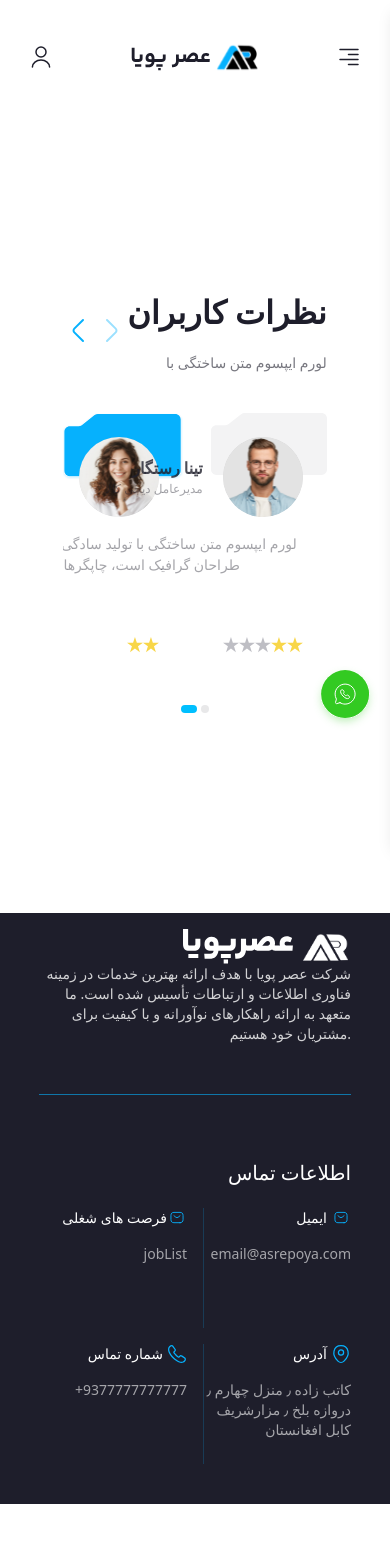
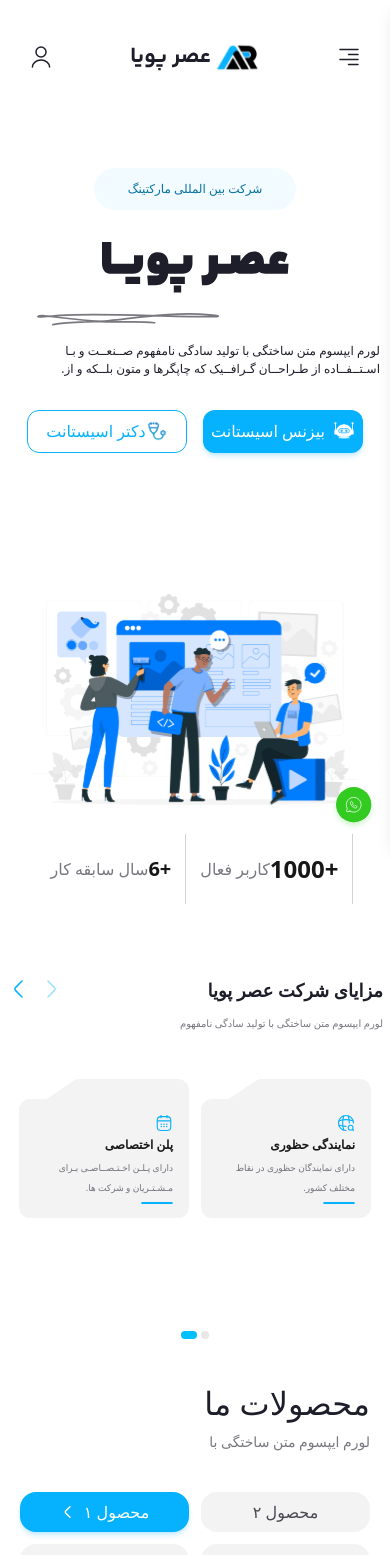
Before and after one commit to hussainsarwari/asre-poya-s, a Next.js app: page / in a window 390 px wide. Shown: the top 1555 px of the page. Before the commit the page ends 1504 px from the top, so only its background shows below. Built offline with nearby package versions, Linux system fonts and the light colour scheme.

Commit message:
fix: home page
home page responsive finished

```diff
--- a/app/home_components/section1.jsx
+++ b/app/home_components/section1.jsx
@@ -1,55 +1,80 @@
 "use client";
 import Image from "next/image";
-import bg_img from "@/public/icons/home/IMG_98241.svg"
-import Headphone from "@/public/icons/home/Headphone.svg"
-import whatsappwhite from "@/public/icons/home/whatsapp.svg"
+import bg_img from "@/public/icons/home/IMG_98241.svg";
+import Headphone from "@/public/icons/home/Headphone.svg";
+import whatsappwhite from "@/public/icons/home/whatsapp.svg";
 import { useLanguage } from "../provider/languageProvider";
-import asrepoya from "@/public/icons/home/asrepoya.svg"
-import vector from "@/public/icons/home/vector2.svg"
-import business_assistant from "@/public/icons/home/business_log.svg"
-import doctor_assistant from "@/public/icons/home/doctor_assistant.svg"
+import asrepoya from "@/public/icons/home/asrepoya.svg";
+import vector from "@/public/icons/home/vector2.svg";
+import business_assistant from "@/public/icons/home/business_log.svg";
+import doctor_assistant from "@/public/icons/home/doctor_assistant.svg";
 export default function section1() {
   const { t } = useLanguage();
   return (
     <div className="flex flex-col-reverse items-center mx-auto lg:flex-row lg:h-[550px] ">
       {/* section 1 */}
       <div className="">
-
-        <Image src={bg_img} alt="background image" className="md:w-[616px] w-[376px] lg:w-full"/>
+        <Image
+          src={bg_img}
+          alt="background image"
+          className="md:w-[616px] w-[366px] lg:w-full"
+        />
         {/* description box */}
         <div className="bg-[#1E1E2B] hidden lg:flex w-[619px] h-[91px] py-7 px-10 rounded-2xl  flex-row-reverse items-center ">
           <div className="flex flex-row-reverse items-center justify-center ">
             <Image src={Headphone} alt="Headphone" width={18} />
             <div>
-
-              <h2 className="font-bold text-[12px] text-white">{t("do_you_need_consultation")}</h2>
-              <p className="text-[#FFFFFFCC] text-[8px] mt-1">{t("we_are_here")}</p>
+              <h2 className="font-bold text-[12px] text-white">
+                {t("do_you_need_consultation")}
+              </h2>
+              <p className="text-[#FFFFFFCC] text-[8px] mt-1">
+                {t("we_are_here")}
+              </p>
             </div>
           </div>
 
-          <form method="post" className="flex items-center gap-2 mr-8" dir="rtl">
-            <input type="text" name="name_lastname" id="name and lastname" placeholder={`${t("name_and_lastname")}`} className="text-white border border-[#FFFFFF66]  w-[120px] h-7 rounded-lg py-2 px-3 text-[8px]" />
-            <input type="text" name="description" id="description" className="text-white border border-[#FFFFFF66]   w-[120px] h-7 rounded-lg py-2 px-3 text-[8px]" placeholder={`${t("description")}`} />
+          <form
+            method="post"
+            className="flex items-center gap-2 mr-8"
+            dir="rtl"
+          >
+            <input
+              type="text"
+              name="name_lastname"
+              id="name and lastname"
+              placeholder={`${t("name_and_lastname")}`}
+              className="text-white border border-[#FFFFFF66]  w-[120px] h-7 rounded-lg py-2 px-3 text-[8px]"
+            />
+            <input
+              type="text"
+              name="description"
+              id="description"
+              className="text-white border border-[#FFFFFF66]   w-[120px] h-7 rounded-lg py-2 px-3 text-[8px]"
+              placeholder={`${t("description")}`}
+            />
             <button className="bg-[#06B1FD] rounded-lg w-[76px] h-[35px] text-center text-white text-[12px] flex flex-row-reverse items-center justify-center gap-1 mr-8">
               {t("send")}
               <Image src={whatsappwhite} alt="whatsapp icon" />
             </button>
           </form>
-
-
-
         </div>
-
       </div>
-      <div className="w-[380px] relative" dir="rtl">
+      <div className="w-[370px] relative flex justify-center" dir="rtl">
         {/* section 2 */}
         <div className="mb-30">
-
           <h1 className="bg-[#06B1FD0D] rounded-3xl text-[12px] m-auto lg:m-0 lg:text-[20px] text-[#0972A0] text-center  flex items-center justify-center w-[202px] lg:w-[289px] h-[42px] lg:h-[46px]">
             {t("online_marketing_company")}
           </h1>
-        <Image src={asrepoya} alt="asrepoya" className="mx-auto mt-8 lg:mx-0 w-[187px] lg:w-full" />
-        <Image src={vector} alt="vector" className="lg:mr-[190.9px] mr-40 mt-5 w-[183px]  lg:w-[208px]" />
+          <Image
+            src={asrepoya}
+            alt="asrepoya"
+            className="mx-auto mt-8 lg:mx-0 w-[187px] lg:w-full"
+          />
+          <Image
+            src={vector}
+            alt="vector"
+            className="lg:mr-[190.9px] mr-40 mt-5 w-[183px]  lg:w-[208px]"
+          />
           <p className="lg:text-[14px] text-[12px] text-[#1E1E2B] my-4">
             {t("home_paragraph")}
           </p>
@@ -58,37 +83,24 @@ export default function section1() {
             <button className="w-[160px] lg:w-[181px] h-[43px] lg:h-[46px] cursor-pointer rounded-xl py-3  bg-[#06B1FD] shadow-md shadow-[#06B1FD33] text-white flex justify-center items-center  gap-2 ">
               <Image src={business_assistant} alt="business assistant" />
               {t("business_assistant")}
-
             </button>
             <button className="w-[160px] lg:w-[181px] h-[43px] lg:h-[46px] cursor-pointer rounded-xl border border-[#06B1FD] text-[#06B1FD] flex justify-center items-center">
               <Image src={doctor_assistant} alt="doctor assistant" />
-            {t("doctor_assistant")}</button>
+              {t("doctor_assistant")}
+            </button>
           </div>
-
         </div>
-        <div className="h-[70px] flex mt-[166px] absolute md:top-[660px] top-[500px] lg:top-[260px]">
+        <div className="h-[70px] flex mt-[166px] absolute md:top-[660px] top-[500px] lg:top-[260px]  ">
           <div className="border-r flex items-center justify-center px-3.5 border-[#1E1E2B33]">
-            <span className="text-2xl font-bold">
-              +1000
-            </span>
-          <h1 className="text-[#1E1E2B99]">
-              {t("active_clients")}
-            </h1>
+            <span className="text-2xl font-bold">+1000</span>
+            <h1 className="text-[#1E1E2B99]">{t("active_clients")}</h1>
           </div>
           <div className="border-r flex items-center justify-center px-3.5 border-[#1E1E2B33]">
-            <span className="text-xl font-bold">
-              +6
-            </span>
-       <h1 className="text-[#1E1E2B99]">
-
-            {t("exprence")}
-        </h1>
+            <span className="text-xl font-bold">+6</span>
+            <h1 className="text-[#1E1E2B99]">{t("exprence")}</h1>
           </div>
-
         </div>
-
       </div>
-
     </div>
   );
 }
--- a/app/home_components/section2.jsx
+++ b/app/home_components/section2.jsx
@@ -212,7 +212,7 @@ export default function Section2() {
                         {card.text}
                       </p>
                       <span
-                        className={`w-8 border-2 block rounded-full  md:mt-4 ${
+                        className={`w-8 border-1 md:border-2 block rounded-full -mt-4  md:mt-4 ${
                           card.dark ? "border-white" : "border-[#06B1FD]"
                         }`}
                       ></span>
--- a/app/home_components/section4.jsx
+++ b/app/home_components/section4.jsx
@@ -25,9 +25,9 @@ export default function Section4() {
     { box: box1, user: userGirl, dark: true },
   ];
 
-  const next = () => setIndex((prev) => (prev + 2) % feedbacks.length);
+  const next = () => setIndex((prev) => (prev + 1) % feedbacks.length);
   const prev = () =>
-    setIndex((prev) => (prev - 2 + feedbacks.length) % feedbacks.length);
+    setIndex((prev) => (prev - 1 + feedbacks.length) % feedbacks.length);
 
   // دو باکس همزمان
   const visibleBoxes = [
@@ -36,14 +36,14 @@ export default function Section4() {
   ];
 
   return (
-    <div className="relative lg:w-[1056px] lg:h-[514px] mx-auto my-30">
+    <div className=" lg:w-[1056px] h-[314px] mx-auto my-30 w-[3۵0px] md:w-[616px] relative " >
       {/* بالای بخش */}
-      <div className="flex flex-row-reverse justify-between">
+      <div className="flex flex-row-reverse justify-between md:w-[616px] m-auto lg:w-[1056px] w-[360px]">
         <div className="flex flex-col items-end">
-          <h1 className="text-[32px] font-bold text-[#1E1E2B]">
+          <h1 className="text-[18px] lg:text-[32px] font-bold text-[#1E1E2B]">
             {t("feadback")}
           </h1>
-          <p className="text-[14px] text-[#1E1E2B99] mt-4">
+          <p className="text-[8px] lg:text-[14px] text-[#1E1E2B99] mt-4">
             {t("feadbackparagraph")}
           </p>
         </div>
@@ -64,7 +64,7 @@ export default function Section4() {
       </div>
 
       {/* باکس‌ها */}
-      <div className="flex mt-10 justify-center relative w-full h-[300px] overflow-hidden">
+      <div className="flex mt-10 justify-center absolute w-[1056px] h-[340px]  right-0   overflow-hidden ">
         <AnimatePresence mode="wait">
           <motion.div
             key={index}
@@ -72,14 +72,14 @@ export default function Section4() {
             animate={{ opacity: 1, x: 0 }}
             exit={{ opacity: 0, x: -100 }}
             transition={{ duration: 0.6, ease: "easeInOut" }}
-            className="absolute flex gap-7"
+            className="absolute right-0 flex gap-7 md:right-0"
           >
             {visibleBoxes.map((fb, i) => (
               <div key={i} className="relative">
-                <Image src={fb.box} alt="box" />
-                <div className="absolute top-0 right-0 w-lg h-[272px] flex flex-col items-end p-6">
+                <Image src={fb.box} alt="box"  className="w-[376px] lg:w-full"/>
+                <div className="absolute top-0 right-0 w-[344px] lg:w-lg lg:h-[272px] flex flex-col items-end p-6">
                   <div className="flex flex-row-reverse items-center gap-5">
-                    <Image src={fb.user} alt="user image" width={80} />
+                    <Image src={fb.user} alt="user image" className="lg:w-20 w-[46px]" />
                     <div className="flex flex-col items-end">
                       <h4
                         className={`text-[16px] font-bold ${
@@ -89,7 +89,7 @@ export default function Section4() {
                         {t("client_name1")}
                       </h4>
                       <p
-                        className={`text-[12px] ${
+                        className={`text-[12px]  ${
                           fb.dark ? "text-[#FFFFFFCC]" : "text-[#1E1E2B66]"
                         }`}
                       >
@@ -98,13 +98,13 @@ export default function Section4() {
                     </div>
                   </div>
                   <p
-                    className={`text-[14px] mt-4 ${
+                    className={`lg:text-[14px] text-[12px] mt-4 ${
                       fb.dark ? "text-white" : "text-[#1E1E2B66]"
                     }`}
                   >
                     {t("client_feadback")}
                   </p>
-                  <div className="flex flex-row justify-between w-full mt-10">
+                  <div className="flex flex-row justify-between w-full mt-4 lg:mt-10">
                     <div
                       className={`text-[12px] ${
                         fb.dark ? "text-[#FFFFFF99]" : "text-[#1E1E2B66]"
@@ -127,9 +127,8 @@ export default function Section4() {
         </AnimatePresence>
 
 {/* دات‌های پایین */}
-        <div className="absolute bottom-0 flex gap-1 mt-6 -translate-x-1/2 left-1/2">
-          {Array.from({ length: Math.ceil(feedbacks.length / 2) }).map(
-            (_, i) => {
+<div className="flex absolute right-0 gap-2 mt-75 lg:w-[1056px] items-center justify-center md:w-[616px] w-[370px]">
+  {Array.from({ length: Math.ceil(feedbacks.length / 2) }).map((_, i) => {
     const active = Math.floor(index / 2) === i;
     return (
       <div
@@ -139,9 +138,10 @@ export default function Section4() {
         }`}
       ></div>
     );
-            }
-          )}
+  })}
 </div>
+
+
       </div>
     </div>
   );
--- a/app/page.jsx
+++ b/app/page.jsx
@@ -30,22 +30,21 @@ export default function Home() {
 
   return (
     <div className="flex flex-col mt-[134px]">
-
-
       {loaded && (
         <>
-          {/* <Section1  /> */}
-          {/* <Section2 /> */}
-          {/* <Section3 /> */}
+          <Section1 />
+          <Section2 />
+          <Section3 />
           <Section4 />
-          {/* <Section5 /> */}
+          <Section5 />
           <Image
             src={whatsapp}
             alt="whatsapp"
-            className="fixed right-3 top-[666px] cursor-pointer"
+            className="fixed z-30 w-12 h-12 cursor-pointer bottom-3 right-3 sm:w-14 sm:h-14 md:w-16 md:h-16"
           />
         </>
       )}
     </div>
   );
 }
+//
```
Also changed, not shown: app/home_components/section3.jsx (+4 -3 lines), app/home_components/section5.jsx (+59 -47 lines), public/icons/home/border_top.svg (added). Lines whose indentation alone changed are shown as unchanged.
